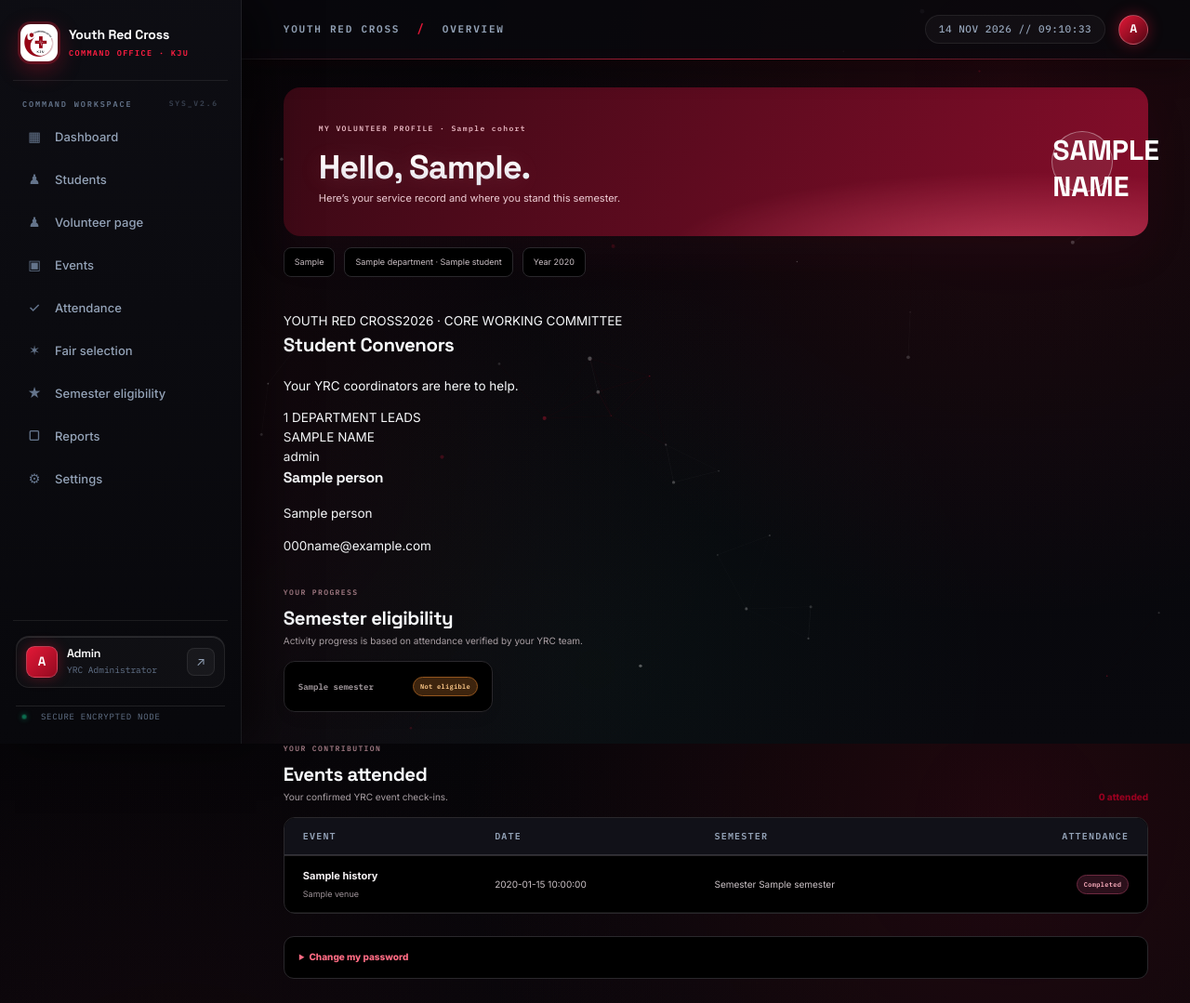
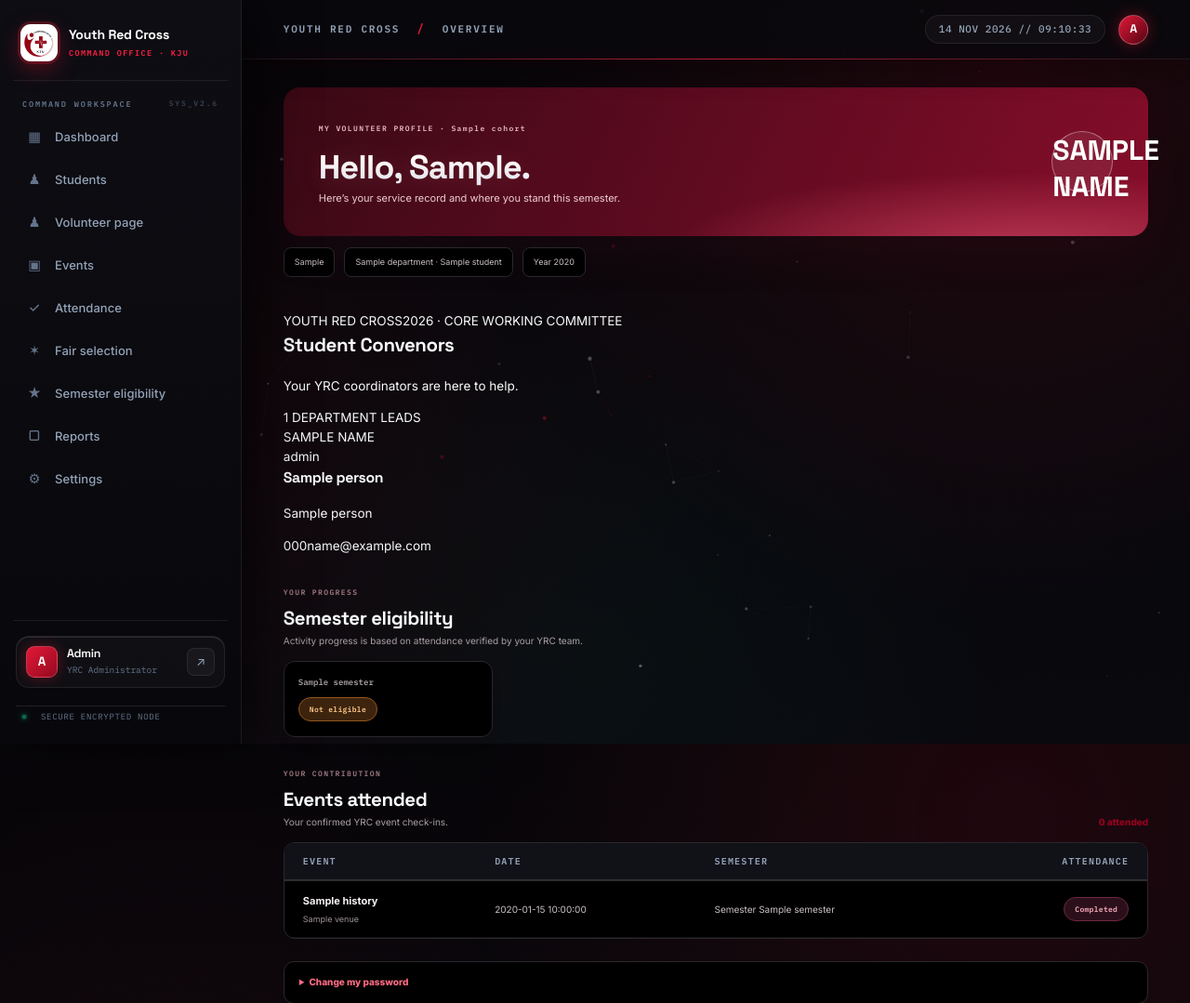
Before and after one commit to anujdm12/YRC, a Flask app: template templates/volunteer_home.html in a window 1280 px wide. Shown: the top 1079 px of the page at 93% size. Run offline with Flask 3, Linux system fonts and the light colour scheme; the template is opened without the code that fills it: most values are stand-ins (such as "Sample title", 1, 10 or a date in 2020); some libraries are stand-ins or nearby versions.

Commit message:
Emphasize volunteer eligibility status

```diff
--- a/templates/volunteer_home.html
+++ b/templates/volunteer_home.html
@@ -36,4 +36,5 @@
 .myyrc-identity span,.myyrc-semester,.myyrc-table-wrap,.myyrc-password{background:#000;border-color:#2a282c}
 .myyrc-identity span{color:#c9bec3}.myyrc-heading h2{color:#fff}.myyrc-heading p,.myyrc-semester>div>span,.myyrc-semester>strong small,.myyrc-semester p{color:#aaa0a5}.myyrc-semester>strong,.myyrc-table td b{color:#f5f1f3}.myyrc-table td{color:#cbc2c6;border-top-color:#29262a}.myyrc-table td small,.myyrc-empty{color:#9d9297!important}.myyrc-password summary{color:#ff6b83}.myyrc-password label{color:#c9bec3}.myyrc-password input{background:#09090a;border-color:#39343a;color:#fff}
 .myyrc-status{border:1px solid #6d2940;background:#2b101b;color:#ffb0c0}.myyrc-status.eligible,.myyrc-status.present{border-color:#2d7449;background:#123822;color:#a7edbd}.myyrc-status.not_eligible{border-color:#94561e;background:#3d240e;color:#ffca8a}.myyrc-status.incomplete_records{border-color:#64596d;background:#29252f;color:#d9d0e0}
+.myyrc-semester>div{align-items:flex-start;flex-direction:column;gap:11px}.myyrc-status{padding:7px 11px;font-size:8px}
 </style>{% endblock %}
```
